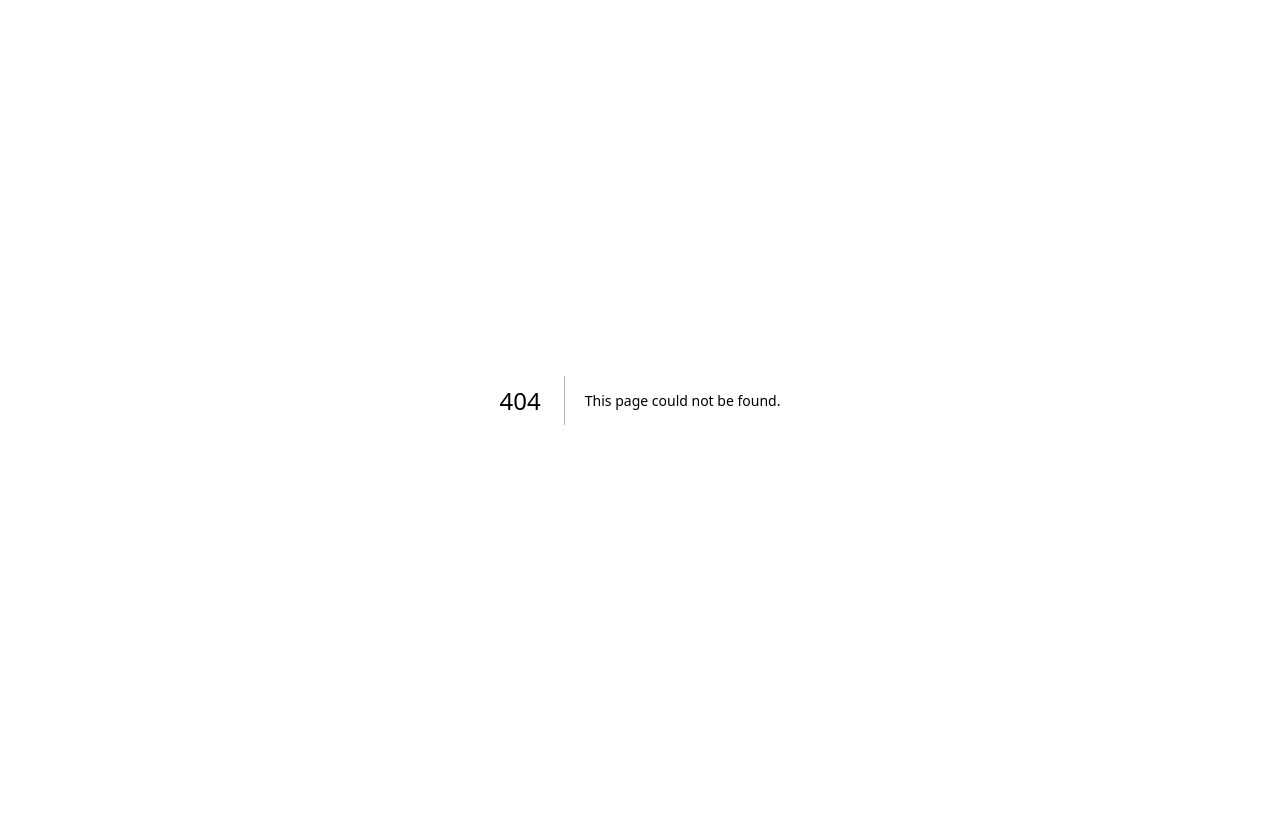
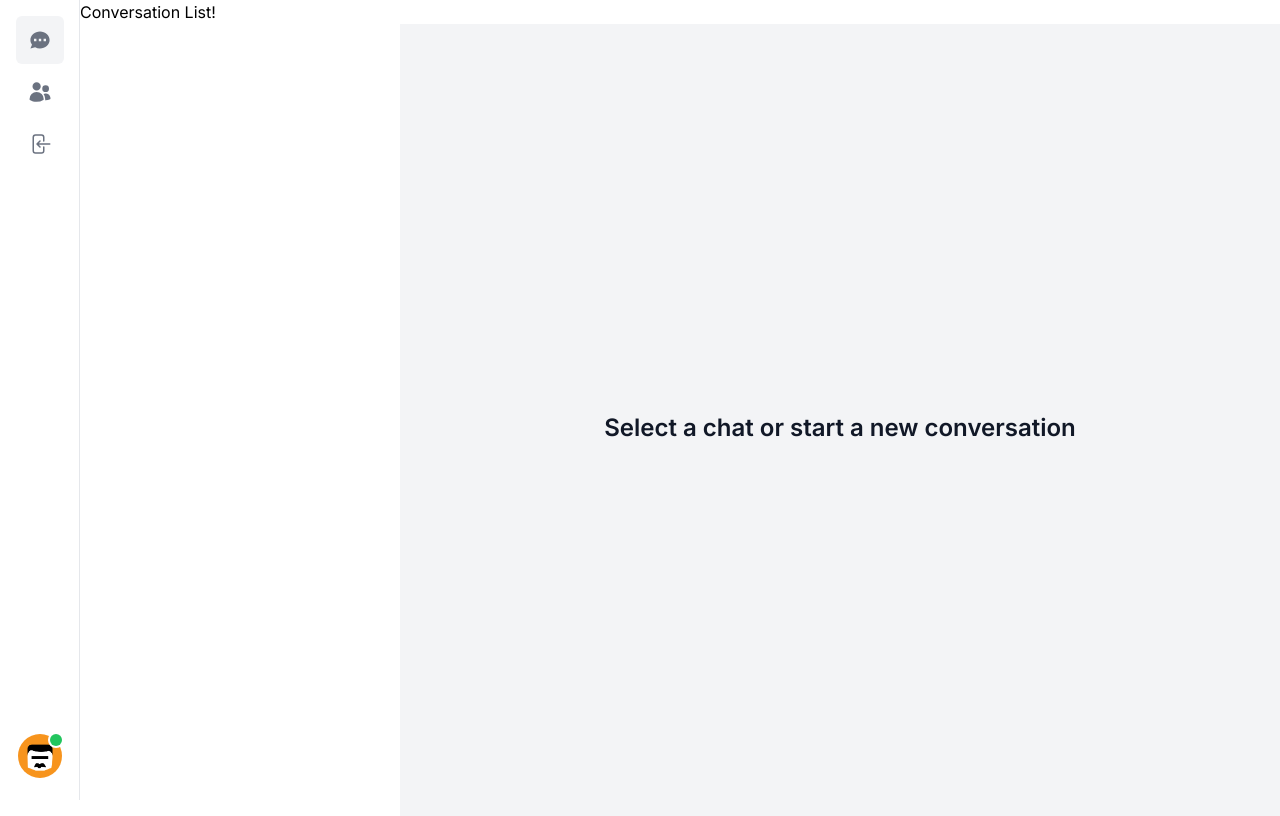
Before and after one commit to n2ai/messenger-clone, a Next.js app in the folder my-app/: page /conversations in a window 1280 px wide. Before the commit this address had no page. Shown: the top 816 px of the page. Built offline with nearby package versions, Linux system fonts and the light colour scheme; no server answers.

Commit message:
Working with Conversation Type

```diff
--- /dev/null
+++ b/my-app/app/actions/getConversations.ts
@@ -0,0 +1,37 @@
+import prisma from "@/app/libs/prismadb"
+import getCurrentUser from "./getCurrentUser"
+
+const getConversations = async ()=>{
+    const currentUser = await getCurrentUser()
+
+    if(!currentUser?.id){
+        return[]
+    }
+
+    try{
+        const conversations = await prisma.conversation.findMany({
+            orderBy:{
+                lastMessageAt:'desc'
+            },
+            where:{
+                userIds:{
+                    has:currentUser.id
+                }
+            },
+            include:{
+                users:true,
+                messages:{
+                    include:{
+                        sender:true,
+                        seen:true
+                    }
+                }
+            }
+        })
+
+        return conversations
+    }catch(error:any){
+        return []
+    }
+}
+export default getConversations
--- a/my-app/app/components/sidebar/Sidebar.tsx
+++ b/my-app/app/components/sidebar/Sidebar.tsx
@@ -1,6 +1,7 @@
 import DesktopSidebar from "./DesktopSidebar"
 import MobileFooter from "./MobileFooter"
 import getCurrentUser from "@/app/actions/getCurrentUser"
+
 async function Sidebar({children}:{children:React.ReactNode}){
 
     const currentUser = await getCurrentUser()
--- /dev/null
+++ b/my-app/app/conversations/components/ConversationList.tsx
@@ -0,0 +1,19 @@
+"use client"
+
+import { Conversation } from "@prisma/client"
+
+interface ConversationListProps{
+    initialItems: Conversation[]
+}
+
+const ConversationList:React.FC<ConversationListProps> = ({
+    initialItems
+})=>{
+    return(
+        <div>
+            Conversation List!
+        </div>
+    )
+}
+
+export default ConversationList
--- /dev/null
+++ b/my-app/app/conversations/layout.tsx
@@ -0,0 +1,21 @@
+import getConversations from "../actions/getConversations"
+import Sidebar from "../components/sidebar/Sidebar"
+import ConversationList from "./components/ConversationList"
+
+export default async function ConversationsLayout({
+    children
+}:{
+    children:React.ReactNode
+}){
+
+    const conversations = await getConversations()
+
+    return(
+        <Sidebar>
+            <div className="h-full">
+                <ConversationList initialItems={conversations} />
+                {children}
+            </div>
+        </Sidebar>
+    )
+}
--- /dev/null
+++ b/my-app/app/conversations/page.tsx
@@ -0,0 +1,21 @@
+"use client"
+
+import clsx from "clsx"
+
+import useConversation from "../hooks/useConversation"
+import EmptyState from "../components/inputs/EmptyState"
+
+const Home = ()=>{
+    const {isOpen} = useConversation()
+
+    return(
+        <div className={clsx(
+            "lg:pl-80 h-full lg:block",
+            isOpen ? 'block' : 'hidden'
+        )}>
+           <EmptyState></EmptyState>
+        </div>
+    )
+}
+
+export default Home
```
Also changed, not shown: my-app/app/types/index.ts (added, +11 -0 lines).
